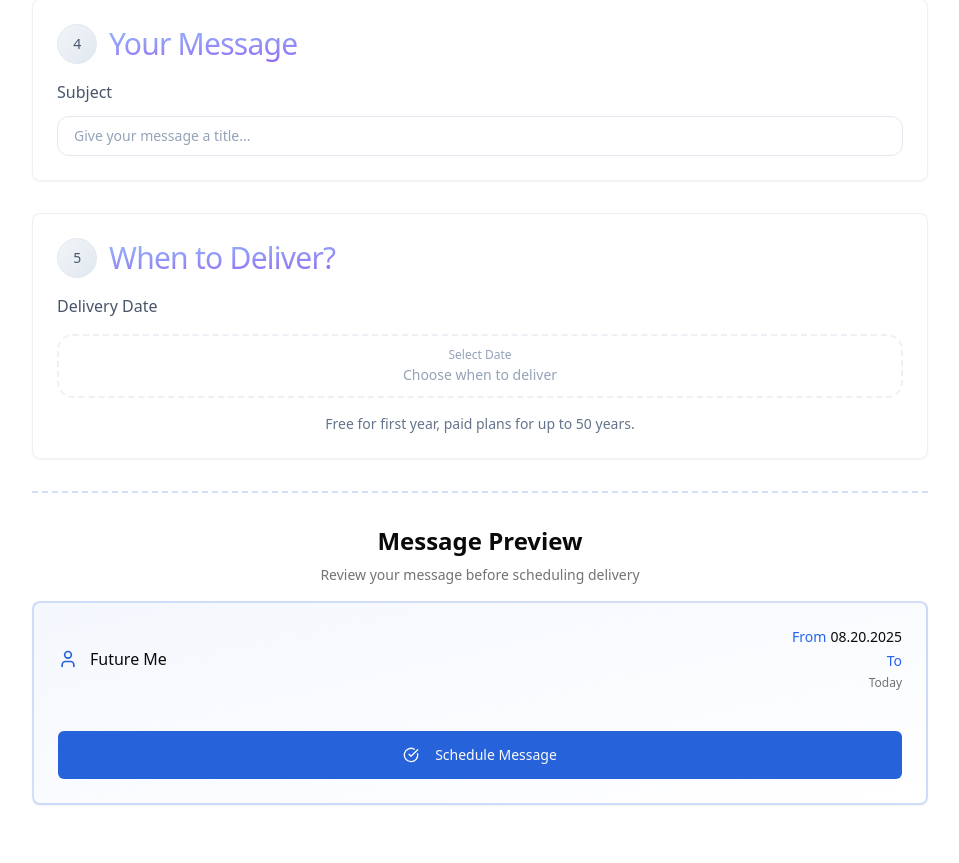
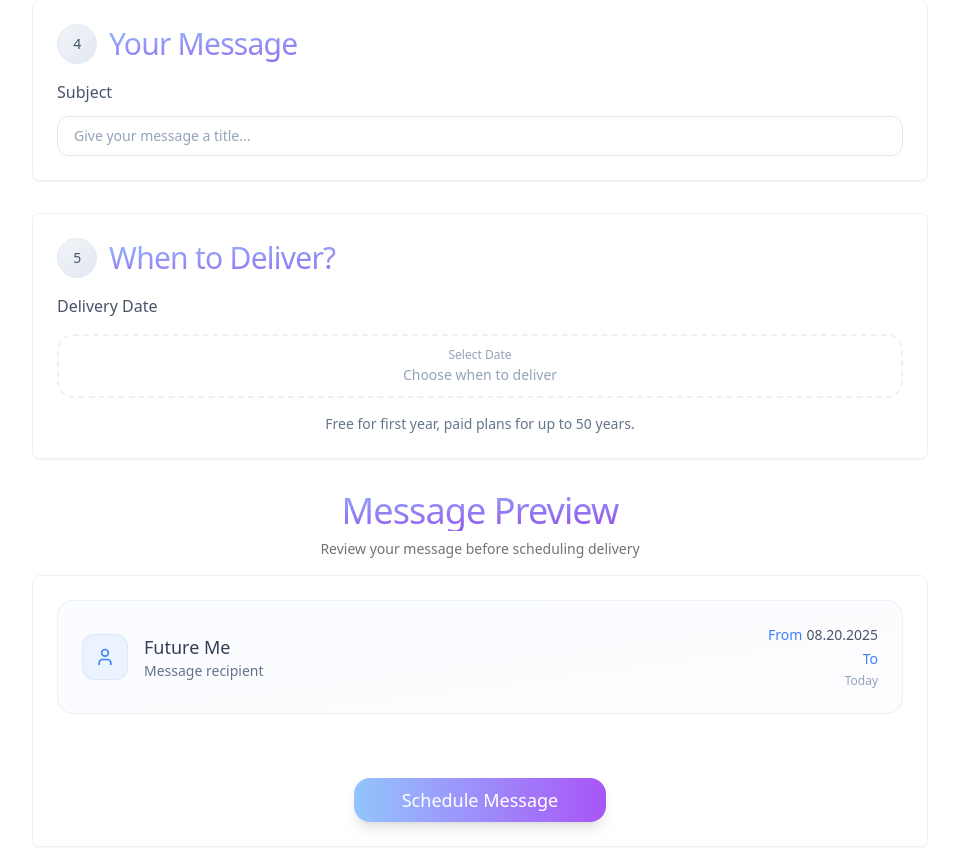
Before and after one commit to aishaksl/message-to-the-future, a React (Vite) app: page /create-message in a window 1280 px wide. Shown: the part 1220-2083 px from the top of the page, without its empty margins (160-1119 px from the left). Before the commit the page ends 2041 px from the top, so only its background shows below. Built offline with nearby package versions, Linux system fonts and the light colour scheme.

Commit message:
Update: Preview page design aligned with Create Message page

```diff
--- a/src/components/message-creator/DesktopLayout.tsx
+++ b/src/components/message-creator/DesktopLayout.tsx
@@ -938,8 +938,21 @@ export const DesktopLayout = ({
         </CardContent>
       </Card>
 
-      {/* Review & Send - No longer a numbered step */}
-      <div className="mt-8 pt-8 border-t-2 border-dashed border-primary/20">
+      {/* Message Preview */}
+      <div className="space-y-4">
+        {/* Header */}
+        <div className="text-center space-y-2">
+          <p className="text-2xl md:text-3xl lg:text-4xl font-extralight bg-clip-text text-transparent bg-gradient-to-br from-blue-300 to-purple-600 leading-tight tracking-tight">
+            Message Preview
+          </p>
+          <p className="text-sm text-muted-foreground font-light">
+            Review your message before scheduling delivery
+          </p>
+        </div>
+
+        {/* Card with consistent styling */}
+        <Card className="border-slate-200/60 bg-white/80 backdrop-blur-sm shadow-sm hover:shadow-md transition-all duration-300">
+          <CardContent className="p-6">
             <MessagePreview
               recipientType={recipientType}
               recipientName={recipientName}
@@ -957,6 +970,8 @@ export const DesktopLayout = ({
               onExpandFile={onExpandFile}
               onExpandText={onExpandText}
             />
+          </CardContent>
+        </Card>
       </div>
 
       {/* Modern Confirmation Dialog */}
--- a/src/components/message-creator/MessagePreview.tsx
+++ b/src/components/message-creator/MessagePreview.tsx
@@ -1,5 +1,4 @@
 import { format, differenceInDays } from "date-fns";
-import { Card, CardContent } from "@/components/ui/card";
 import { Button } from "@/components/ui/button";
 import { Badge } from "@/components/ui/badge";
 import {
@@ -74,69 +73,70 @@ export const MessagePreview = ({
   ];
 
   return (
-    <div className="space-y-4">
-      {/* Header */}
-      <div className="text-center space-y-2">
-        <p className="flex items-center justify-center text-2xl font-bold">
-          Message Preview
+    <div className="space-y-8">
+      {/* Recipient & Delivery Info */}
+      <div className="p-6 rounded-2xl border border-slate-200/60 bg-gradient-to-br from-blue-50/30 to-purple-50/30">
+        <div className="flex items-center justify-between">
+          <div className="flex items-center gap-4">
+            <div className="p-3 bg-blue-100/50 rounded-xl border border-blue-200/40">
+              {recipientType === "self" ? (
+                <User className="w-5 h-5 text-blue-500" />
+              ) : (
+                <Send className="w-5 h-5 text-blue-500" />
+              )}
+            </div>
+            <div>
+              <h4 className="font-light text-lg text-slate-700">
+                {recipientType === "self" ? "Future Me" : recipientName}
+              </h4>
+              <div className="flex items-center gap-2">
+                <p className="text-sm text-slate-500 font-light">
+                  Message recipient
                 </p>
-        <p className="text-sm text-muted-foreground">
-          Review your message before scheduling delivery
-        </p>
-      </div>
-
-      {/* Single Unified Card */}
-      <Card className="border-2 border-primary/20 bg-gradient-to-br from-primary/5 to-background">
-        <CardContent className="p-6 space-y-6">
-          {/* Recipient & Delivery Info */}
-          <div className="flex items-center justify-between">
-            <div className="flex items-center gap-3">
-              {recipientType === "self" ? (
-                <User className="w-5 h-5 text-primary" />
-              ) : (
-                <Send className="w-5 h-5 text-primary" />
-              )}
-              <div className="font-medium">
-                {recipientType === "self" ? "Future Me" : recipientName}
                 {isSurpriseMode && (
-                  <Badge variant="secondary" className="ml-2 text-xs">
+                  <Badge variant="secondary" className="text-xs bg-blue-100/50 text-blue-600 border-blue-200/40">
                     <Gift className="w-3 h-3 mr-1" />
                     Surprise
                   </Badge>
                 )}
               </div>
             </div>
+          </div>
 
           <div className="text-right">
             <div className="flex flex-col items-end gap-1">
-                <div className="flex items-center gap-1 text-sm font-medium">
-                  <span className="text-blue-600">From </span>
+              <div className="flex items-center gap-1 text-sm font-light text-slate-600">
+                <span className="text-blue-500">From </span>
                 {format(new Date(), "MM.dd.yyyy")}
               </div>
-                <div className="flex items-center gap-1 text-sm font-medium">
-                  <span className="text-blue-600">To </span>
+              <div className="flex items-center gap-1 text-sm font-light text-slate-600">
+                <span className="text-blue-500">To </span>
                 {selectedDate && format(selectedDate, "MM.dd.yyyy")}
               </div>
             </div>
-              <div className="text-xs text-muted-foreground mt-1">
+            <div className="text-xs text-slate-400 mt-1 font-light">
               {yearsFromNow > 0
-                  ? `${yearsFromNow} year${yearsFromNow > 1 ? "s" : ""}`
+                ? `${yearsFromNow} year${yearsFromNow > 1 ? "s" : ""} from now`
                 : daysFromNow > 0
-                    ? `${daysFromNow} day${daysFromNow > 1 ? "s" : ""}`
+                  ? `${daysFromNow} day${daysFromNow > 1 ? "s" : ""} from now`
                   : "Today"}
+            </div>
           </div>
         </div>
       </div>
 
       {/* Subject */}
-          <div className="text-lg font-medium text-primary text-center">
+      <div className="text-center">
+        <h3 className="text-xl md:text-2xl font-light bg-clip-text text-transparent bg-gradient-to-br from-blue-300 to-purple-600 leading-tight">
           {subject}
+        </h3>
       </div>
 
       {/* Text Content */}
       {selectedTypes.includes("text") && messageText && (
-            <div className="text-center">
-              <div className="text-sm text-muted-foreground line-clamp-3 mb-2 italic">
+        <div className="p-6 rounded-2xl border border-slate-200/60 bg-white/50">
+          <div className="text-center space-y-4">
+            <div className="text-sm text-slate-600 font-light leading-relaxed italic line-clamp-3">
               "{messageText}"
             </div>
             {messageText.length > 150 && (
@@ -144,58 +144,57 @@ export const MessagePreview = ({
                 variant="ghost"
                 size="sm"
                 onClick={onExpandText}
-                  className="h-auto p-0 text-xs text-blue-600 hover:text-blue-600"
+                className="h-auto p-0 text-xs text-blue-500 hover:text-blue-600 font-light underline"
               >
                 See more
               </Button>
             )}
           </div>
+        </div>
       )}
 
       {/* Media Files - Unified Grid */}
       {allFiles.length > 0 && (
-            <div className="space-y-3">
-              <div className="text-xs font-medium text-primary">
+        <div className="space-y-4">
+          <div className="text-center">
+            <h4 className="text-sm font-light text-slate-600">
               Media Files ({allFiles.length})
+            </h4>
           </div>
-              <div className="flex flex-wrap justify-center gap-2">
+          <div className="flex flex-wrap justify-center gap-3">
             {allFiles.map(({ file, type }, index) => (
               <div
                 key={index}
-                    className="aspect-square rounded-lg overflow-hidden cursor-pointer hover:opacity-80 transition-opacity relative group w-32 h-32"
+                className="aspect-square rounded-xl overflow-hidden cursor-pointer hover:shadow-md transition-all duration-300 relative group w-32 h-32 border border-slate-200/60"
                 onClick={() => onExpandFile(file)}
               >
                 {type === "image" && (
                   <img
                     src={URL.createObjectURL(file)}
-                        alt={file.name}
+                    alt="Preview"
                     className="w-full h-full object-cover"
                   />
                 )}
 
                 {type === "video" && (
-                      <div className="relative w-full h-full">
+                  <>
                     <video
                       src={URL.createObjectURL(file)}
                       className="w-full h-full object-cover"
                       muted
                     />
-                        <div className="absolute inset-0 flex items-center justify-center bg-black/20">
-                          <div className="w-8 h-8 bg-black/60 rounded-full flex items-center justify-center">
-                            <Play className="w-4 h-4 text-white ml-0.5" />
+                    <div className="absolute inset-0 bg-black/20 flex items-center justify-center">
+                      <Play className="w-8 h-8 text-white drop-shadow-lg" />
                     </div>
-                        </div>
-                      </div>
+                  </>
                 )}
 
                 {type === "audio" && (
-                      <div className="w-full h-full bg-gradient-to-br from-blue-100 to-blue-200 flex items-center justify-center relative">
-                        <Mic className="w-6 h-6 text-blue-600" />
-                        <div className="absolute inset-0 flex items-center justify-center bg-black/20">
-                          <div className="w-8 h-8 bg-black/60 rounded-full flex items-center justify-center">
-                            <Play className="w-4 h-4 text-white ml-0.5" />
-                          </div>
-                        </div>
+                  <div className="w-full h-full bg-gradient-to-br from-blue-50 to-purple-50 flex flex-col items-center justify-center">
+                    <Mic className="w-8 h-8 text-slate-500 mb-2" />
+                    <span className="text-xs text-slate-500 font-light">
+                      {file.name.split(".").pop()?.toUpperCase()}
+                    </span>
                   </div>
                 )}
 
@@ -217,28 +216,24 @@ export const MessagePreview = ({
         </div>
       )}
 
-          {/* Send Button */}
-          <div className="pt-4">
+      {/* Schedule Message Button */}
+      <div className="flex justify-center pt-8">
         <Button
           onClick={onComplete}
           disabled={isLoading}
-              className="w-full h-12"
+          className="bg-gradient-to-r hover:from-cyan-200 hover:to-blue-300 from-blue-300 to-purple-500 text-white px-12 py-4 rounded-2xl font-light text-lg shadow-lg hover:shadow-xl transition-all duration-300"
+          size="lg"
         >
           {isLoading ? (
             <>
-                  <Loader2 className="w-4 h-4 mr-2 animate-spin" />
-                  Scheduling Message...
+              <Loader2 className="mr-2 h-4 w-4 animate-spin" />
+              Scheduling...
             </>
           ) : (
-                <>
-                  <CheckCircle className="w-4 h-4 mr-2" />
-                  Schedule Message
-                </>
+            "Schedule Message"
           )}
         </Button>
       </div>
-        </CardContent>
-      </Card>
     </div>
   );
 };
```
Lines whose indentation alone changed are shown as unchanged.
